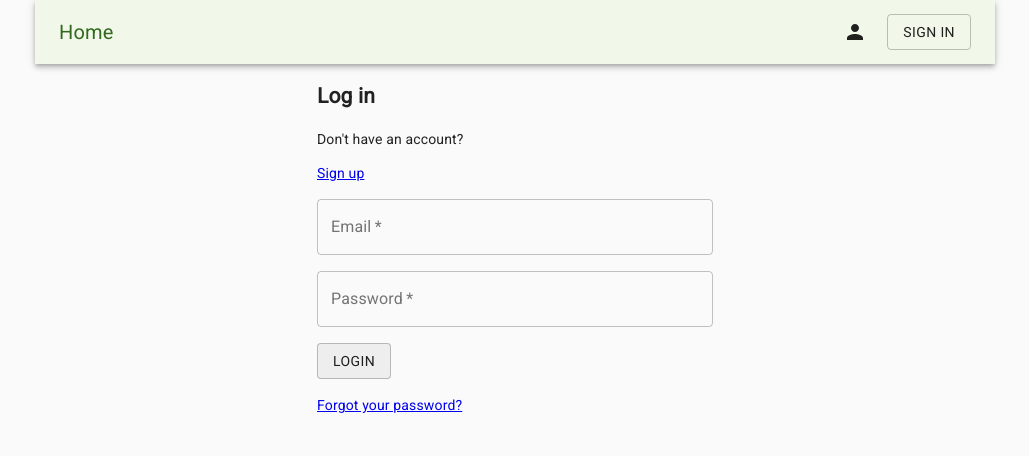
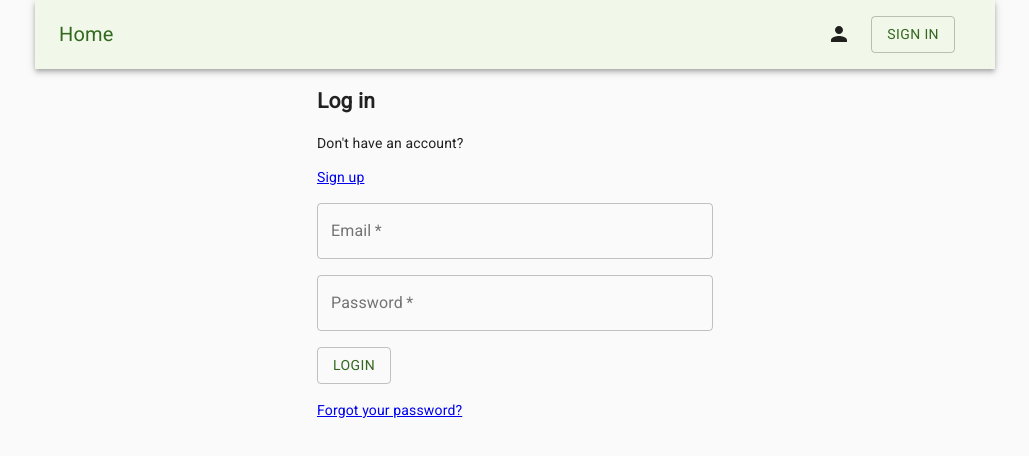
Before and after one commit to EmilieHumbert/swiss-plant-based, a Next.js app: page /login in a window 1280 px wide. Shown: the top 456 px of the page, without its empty margins (125-1154 px from the left). Built offline with nearby package versions, Linux system fonts and the light colour scheme; no server answers.

Commit message:
Add styles on the button component

```diff
--- a/components/button.js
+++ b/components/button.js
@@ -2,10 +2,24 @@ import React from "react";
 
 import { Button as MaterialUIButton } from "@material-ui/core";
 import CircularProgress from "@material-ui/core/CircularProgress";
+import { makeStyles } from "@material-ui/core/styles";
+
+const useStyles = makeStyles((theme) => ({
+  btn: {
+    color: "#33691e",
+    margin: "16px 16px 16px 0",
+  },
+}));
 
 export default function Button({ isLoading, title, children, ...buttonProps }) {
+  const classes = useStyles();
   return (
-    <MaterialUIButton variant="outlined" {...buttonProps}>
+    <MaterialUIButton
+      variant="outlined"
+      {...buttonProps}
+      className={classes.btn}
+    >
+      {console.log("button", { buttonProps })}
       {isLoading ? <CircularProgress width="20" /> : title}
       {children}
     </MaterialUIButton>
```
